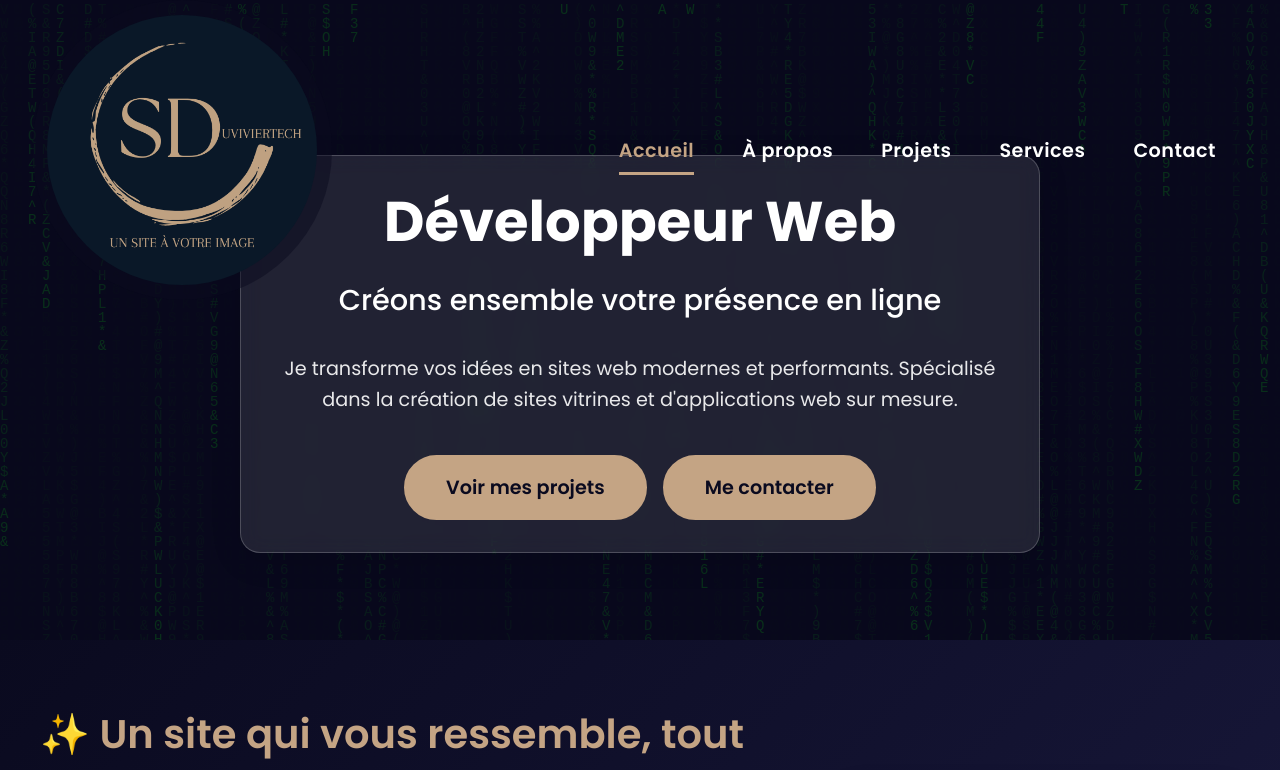
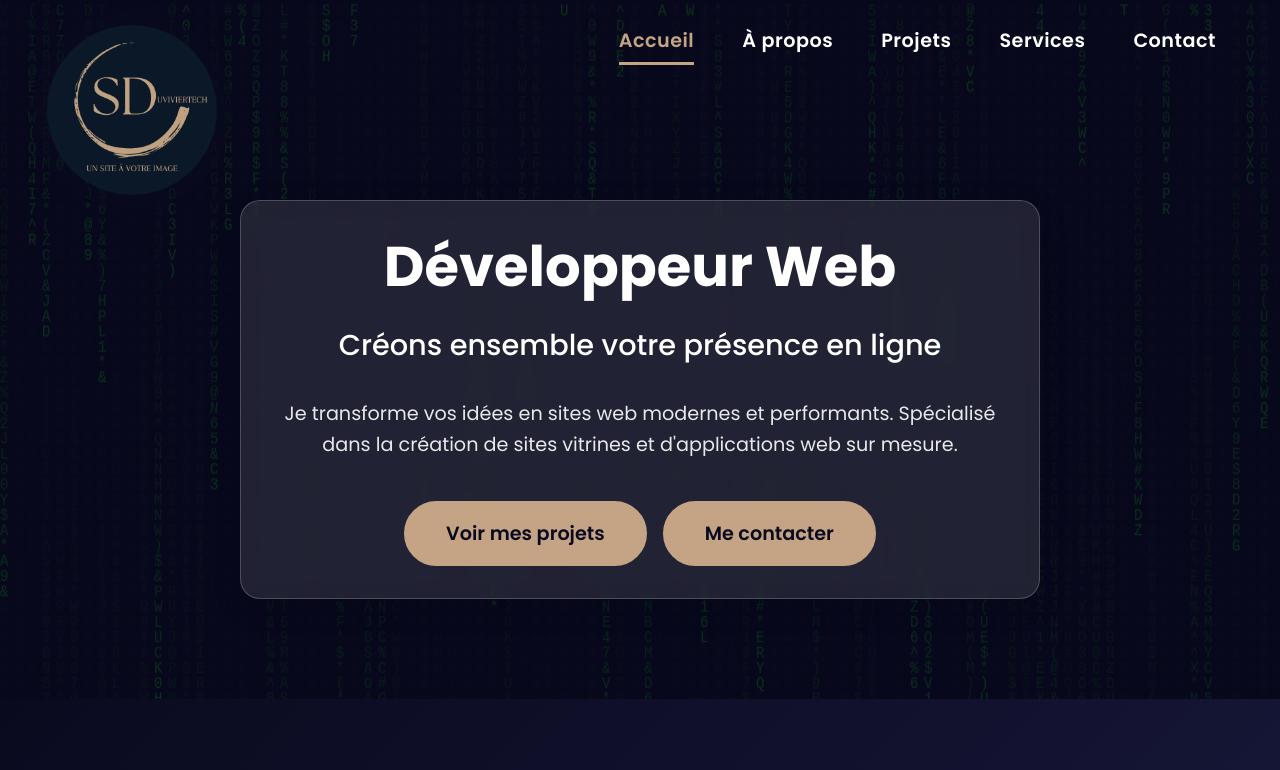
Before and after one commit to YoDaMned59/SDuvivierTech, a React (Create React App) app: page / in a window 1280 px wide. Shown: the top 770 px of the page. Built offline with nearby package versions, Linux system fonts and the light colour scheme.

Commit message:
Style: Ajustement du logo et de l'espacement navbar-hero

```diff
--- a/src/styles/main.scss
+++ b/src/styles/main.scss
@@ -49,6 +49,8 @@ body {
     display: flex;
     justify-content: space-between;
     align-items: center;
+    height: 80px;
+    position: relative;
   }
 
   &__logo {
@@ -56,11 +58,15 @@ body {
     align-items: center;
     text-decoration: none;
     z-index: 1001;
-
-    &-img {
-      height: 300px;
+    position: absolute;
+    top: 0;
+    left: 2rem;
+
+    img {
+      height: 200px;
       width: auto;
       transition: transform 0.3s ease;
+      margin-top: 10px;
       border-radius: 50%;
       background: rgba($background-dark, 0.5);
       padding: 15px;
@@ -353,7 +359,8 @@ body {
   align-items: center;
   justify-content: center;
   padding: 2rem;
-  padding-top: 100px;
+  padding-top: 200px;
+  padding-bottom: 100px;
   overflow: hidden;
   background: $background-dark;
 }
```
